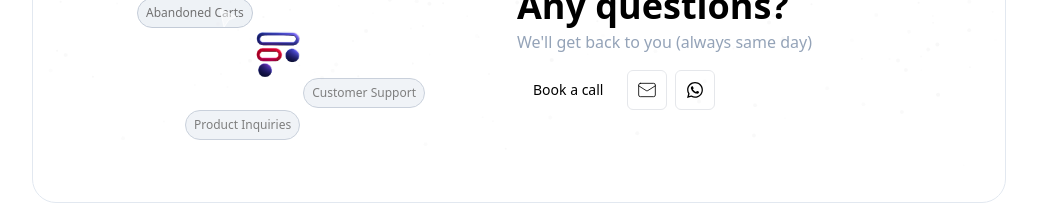
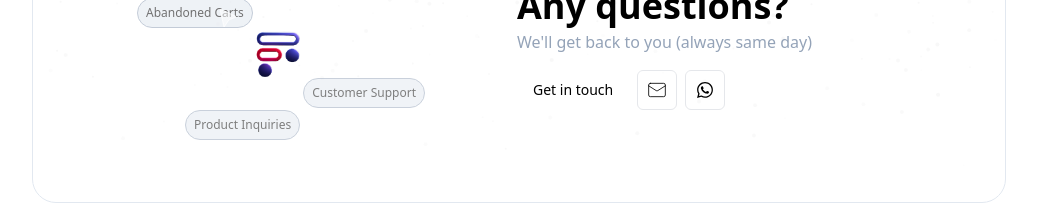
Before and after one commit to MattFlowapt/flowapt-website, a React (Vite) app: page / in a window 1280 px wide. Shown: the part 1448-1651 px from the top of the page, without its empty margins (121-1158 px from the left). Built offline with nearby package versions, Linux system fonts and the light colour scheme; a web font is replaced by a local one.

Commit message:
Change 'Book a call' button to 'Get in touch'

```diff
--- a/src/components/Connect.tsx
+++ b/src/components/Connect.tsx
@@ -189,7 +189,7 @@ export function Connect() {
                     </p>
                     <div className="flex flex-wrap gap-2">
                       <Link href={"#"} target="_blank">
-                        <Button className="bg-white text-black hover:bg-white/90 border-none" variant="outline">Book a call</Button>
+                        <Button className="bg-white text-black hover:bg-white/90 border-none" variant="outline">Get in touch</Button>
                       </Link>
                       <Link
                         href="mailto:info@flowapt.com"
```
